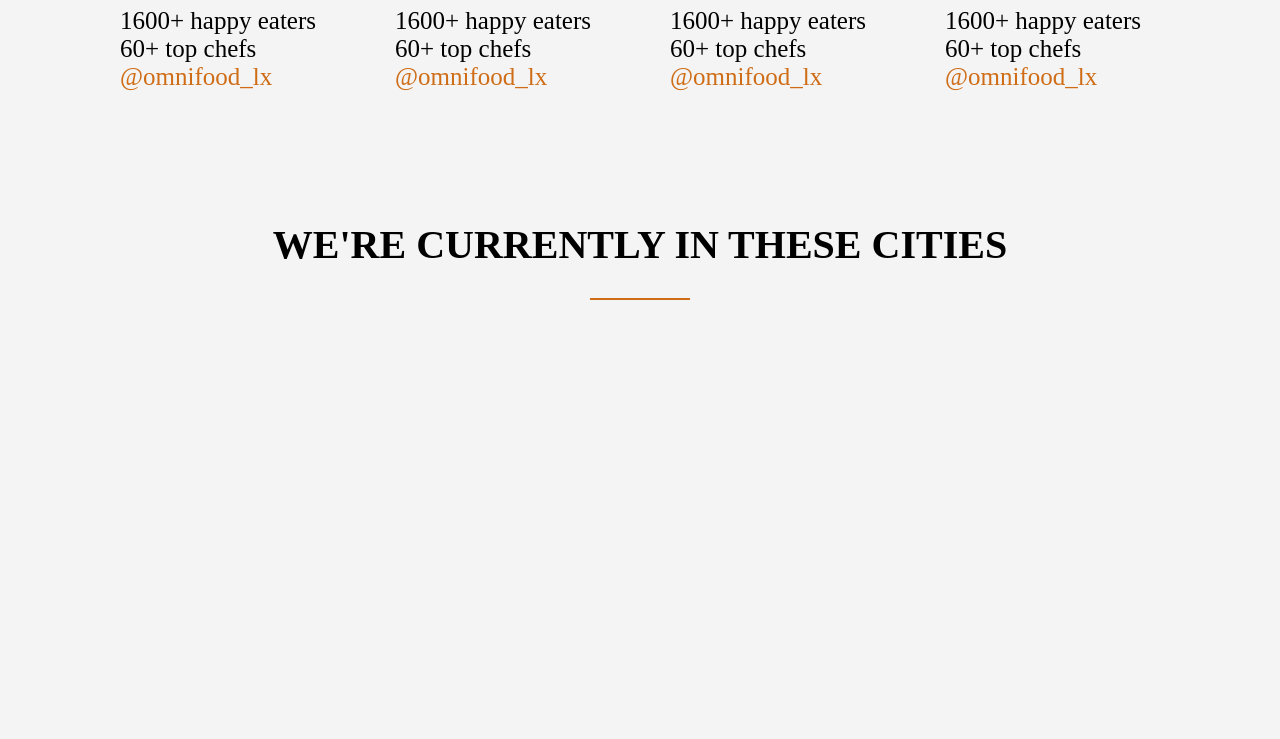
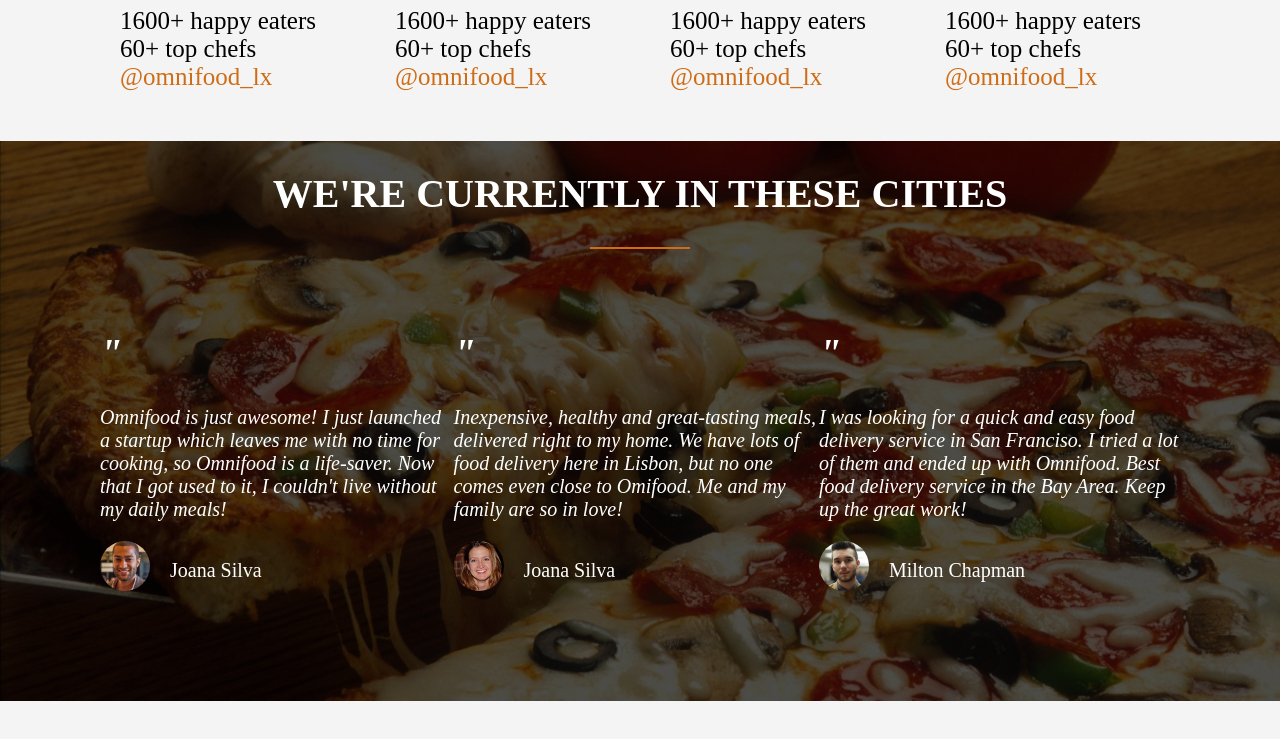
Before and after one commit to sinapila/food_site, a plain HTML site: page index.html in a window 1280 px wide. Shown: the part 3051-3790 px from the top of the page. Before the commit the page ends 3693 px from the top, so only its background shows below. Drawn offline with Linux system fonts and the light colour scheme.

Commit message:
carmandan

```diff
--- a/index.html
+++ b/index.html
@@ -158,13 +158,61 @@
                 </div>
             </div>
             <div id="pizza">
-                <div style="margin-top: 10vh;">
-                    <h1>WE'RE CURRENTLY IN THESE CITIES</h1>
+                <div style="margin-top: 3vh;">
+                    <h1 style="margin-top: 0;">WE'RE CURRENTLY IN THESE CITIES</h1>
+                </div>
+                <div id="car">
+                    <div>
+                        <h5><i>"</i></h5>
+                        <p>
+                            <i>
+                            Omnifood is just awesome! I just launched a startup which leaves me
+                            with no time for cooking, so Omnifood is a life-saver.
+                             Now that I got used to it, I couldn't live without my daily meals!
+                            </i>
+                        </p>
+                        <div class="fard">
+                            <img src="./assest/Omnifood Contents/customer-1.jpg" alt="">
+                            <p>Joana Silva</p>
+                        </div>
+                    </div>
+                    <div>
+                        <h5><i>"</i></h5>
+                        <p>
+                            <i>
+                            Inexpensive, healthy and great-tasting meals, delivered right to my home.
+                            We have lots of food delivery here in Lisbon,
+                             but no one comes even close to Omifood. Me and my family are so in love!
+                            </i>
+                        </p>
+                        <div class="fard">
+                            <img src="./assest/Omnifood Contents/customer-2.jpg" alt="">
+                            <p>Joana Silva</p>
+                        </div>
+                    </div>
+                    <div>
+                        <h5><i>"</i></h5>
+                        <p>
+                            <i>
+                            I was looking for a quick and easy food delivery service in San Franciso.
+                            I tried a lot of them and ended up with Omnifood.
+                             Best food delivery service in the Bay Area. Keep up the great work!
+                            </i>
+                        </p>
+                        <div class="fard">
+                            <img src="./assest/Omnifood Contents/customer-3.jpg" alt="">
+                            <p>Milton Chapman</p>
+                        </div>
+                    </div>
                 </div>
             </div>
         </div>
     </nav>
 
+    <footer>
+
+    </footer>
+
     <br>
     <br><br><br><br><br><br><br><br><br><br><br><br><br><br><br><br><br><br>
 </body>
--- a/styles/style.css
+++ b/styles/style.css
@@ -242,6 +242,51 @@ header #met{
 }
 /* *************************************************************************************** */
 
+#pizza{
+    background-image: linear-gradient(
+        rgba(0,0,0,0.7),
+        rgba(0,0,0,0.7)), url("../assest/Omnifood Contents/back-customers.jpg");
+    background-size: cover;
+    background-position: center ;
+    background-attachment: fixed;
+    display: flex;
+    height: 70vh;
+    width: 100%;
+    padding: 5px 100px;
+    flex-direction: column;
+    align-items: center;
+    color: white;
+}
+
+#car{
+    margin-top: 10vh;
+    display: flex;
+}
+
+#pizza h5{
+    font-size: 40px;
+}
+
+#pizza p{
+    font-size: 20px;
+}
+
+.fard{
+    display: flex;
+    flex-direction: row;
+    align-items: center;
+}
+.fard img{
+    margin-right: 20px;
+    border-radius: 200px;
+    width: 50px;
+}
+/* *************************************************************************************** */
+footer{
+    background-color: #333;
+}
+/* *************************************************************************************** */
+
 ::-webkit-scrollbar{
     width: 15px;
 }
```
